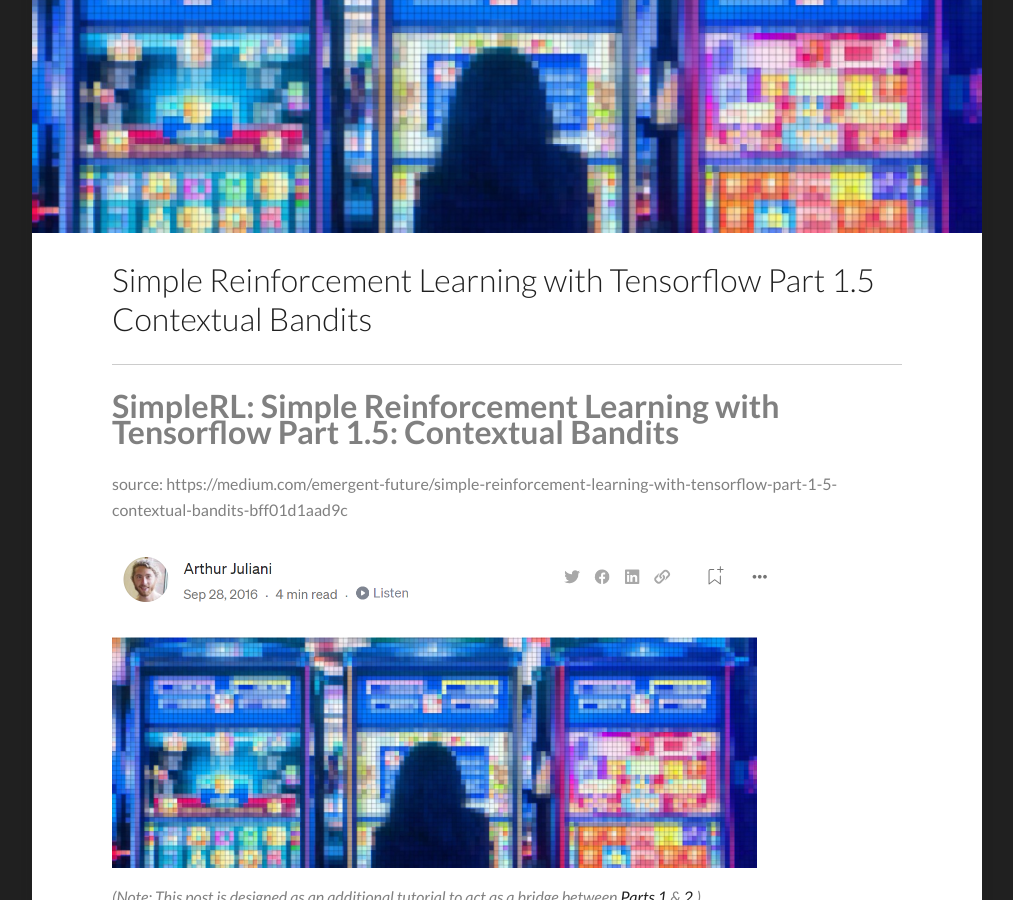
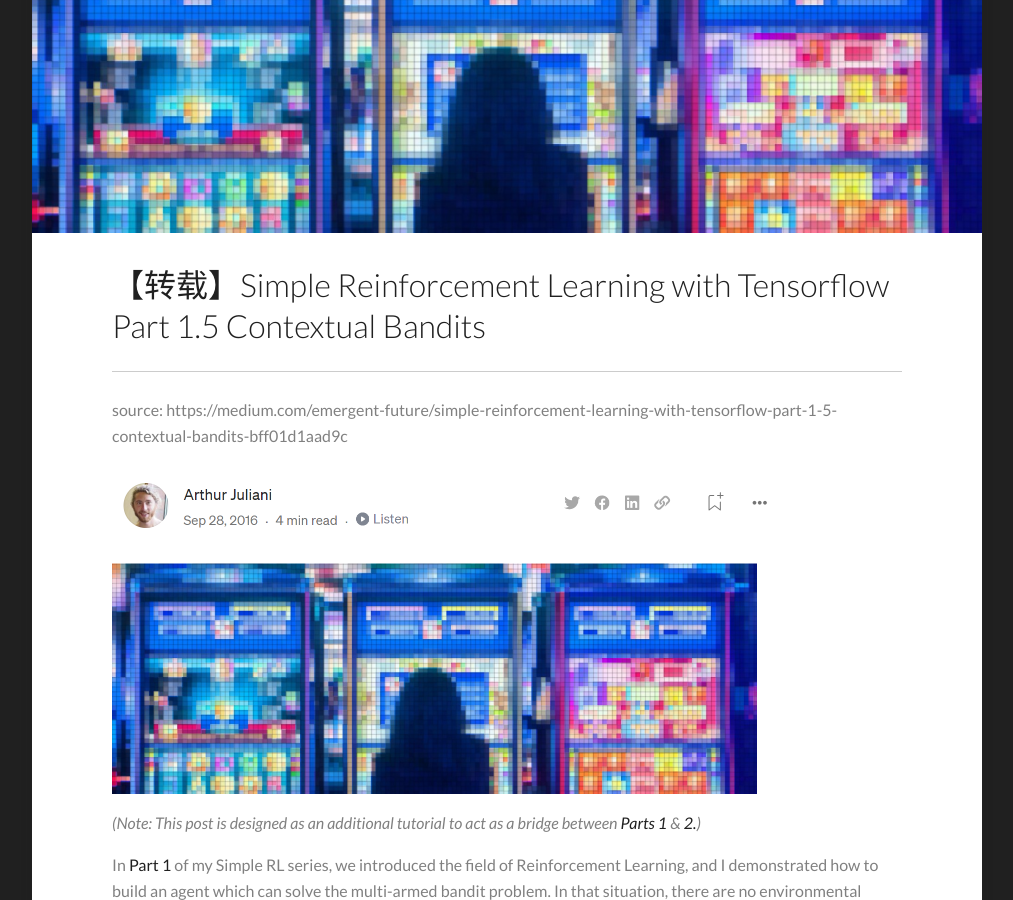
Before and after one commit to hrjtju/hrjtju.github.io, a Jekyll site: the page built from _posts/2022-08-10-SimpleRL-Simple-Reinforcement-Learning-with-Tensorflow-Part-1.5-Contextual-Bandits.md, in a window 1280 px wide and 900 px high, scrolled down 329 px. Shown: the whole window, without its empty margins (133-1146 px from the left). Built offline with Jekyll 4.4.1, drawn with Linux system fonts in a browser that asks for light colours.

Commit message:
Update 2022-08-10-SimpleRL-Simple-Reinforcement-Learning-with-Tensorflow-Part-1.5-Contextual-Bandits.md

```diff
--- a/_posts/2022-08-10-SimpleRL-Simple-Reinforcement-Learning-with-Tensorflow-Part-1.5-Contextual-Bandits.md
+++ b/_posts/2022-08-10-SimpleRL-Simple-Reinforcement-Learning-with-Tensorflow-Part-1.5-Contextual-Bandits.md
@@ -1,7 +1,7 @@
 ---
 layout: post
 categories: posts
-title: Simple Reinforcement Learning with Tensorflow Part 1.5 Contextual Bandits
+title: 【转载】Simple Reinforcement Learning with Tensorflow Part 1.5 Contextual Bandits
 featured-image: /images/2022-08-10/image-20220810092416819.png
 tags: [Reinforcement Learning]
 date-string: AUGUST 10, 2022
@@ -10,7 +10,7 @@
 
 
 
-# SimpleRL: Simple Reinforcement Learning with Tensorflow Part 1.5: Contextual Bandits
+
 
 source: https://medium.com/emergent-future/simple-reinforcement-learning-with-tensorflow-part-1-5-contextual-bandits-bff01d1aad9c
 
```
